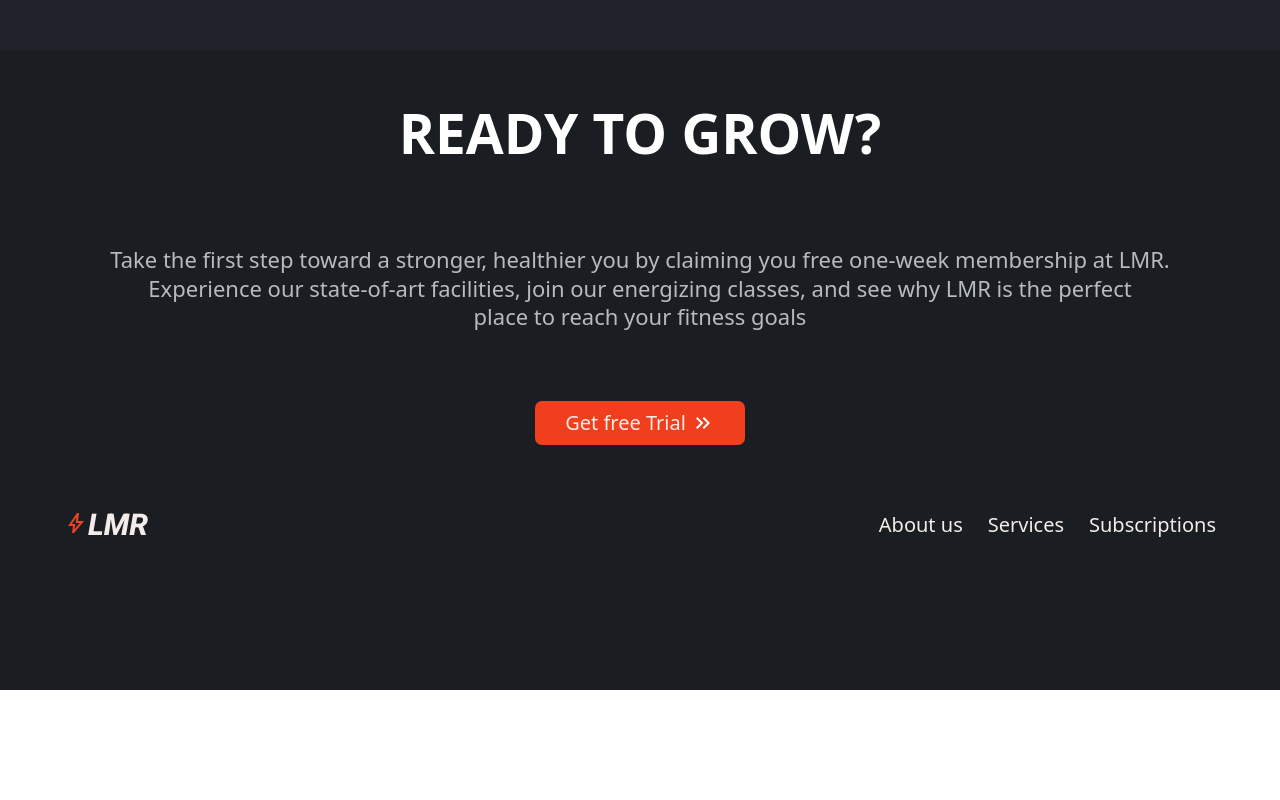
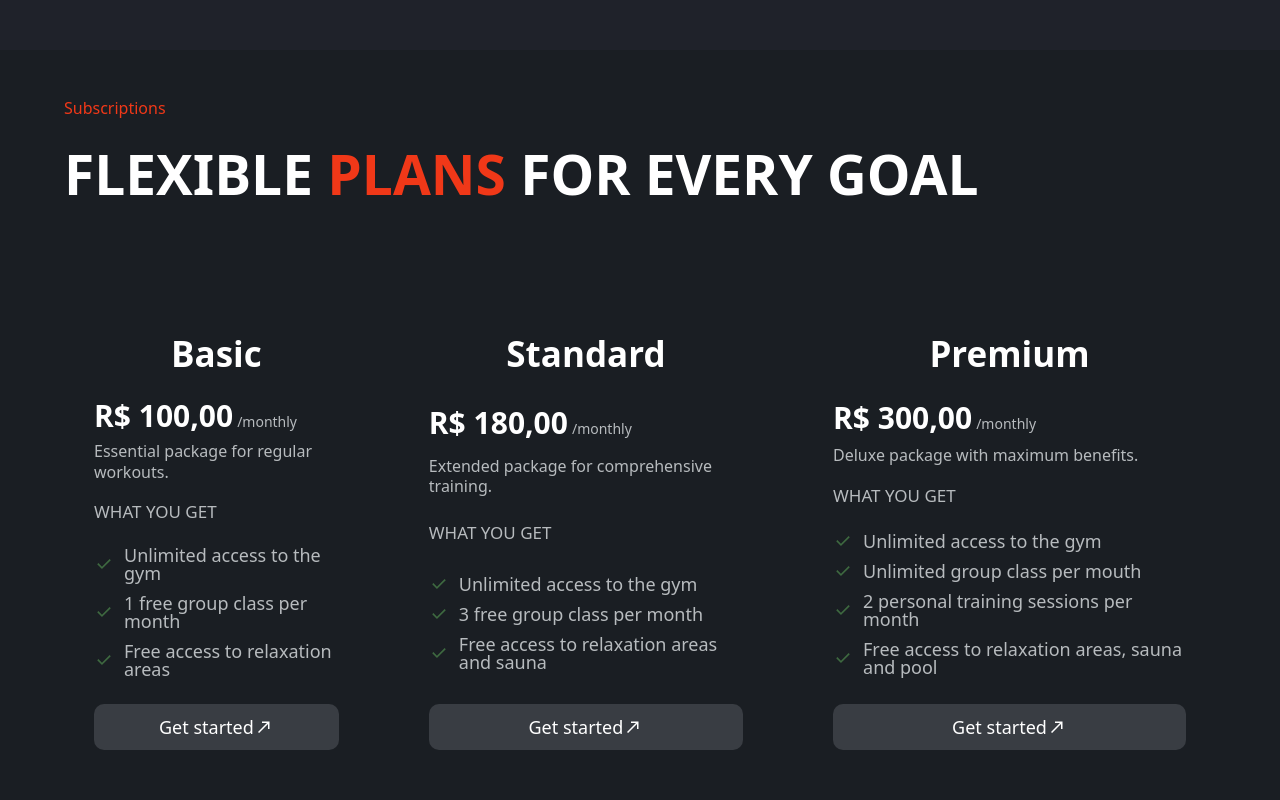
Before and after one commit to Raul-dev-br/projeto-LMR, a plain HTML site: page index.html in a window 1280 px wide. Shown: the part 2720-3520 px from the top of the page. Before the commit the page ends 3410 px from the top, so only its background shows below. Drawn offline with Linux system fonts and the light colour scheme; files whose address does not match are found by name.

Commit message:
Nova seção de subscriptions

```diff
--- a/index.html
+++ b/index.html
@@ -5,8 +5,7 @@
   <meta name="viewport" content="width=device-width, initial-scale=1.0">
   <meta name="descrition" content="Academia LMR - Treinamento moderno e de qualidade para alcançar sua melhor forma com foco e resultado.">
   <meta name="author" content="Luis, Matheus, Raul">
-  <link rel="stylesheet" href="src/styles/vendor/reset.css">
-  <link rel="stylesheet" href="src/styles/global.css">
+  <link rel="stylesheet" href="src/styles/index.css">
   <link rel="icon" href="src/assets/images/icons/favicon-lmr.png">
   <title>LMR Academy</title>
 </head>
@@ -118,15 +117,79 @@
     </section>
   </div>
 
-  <!-- <div class="fourth-container" id="subscriptions">
+  <div class="fourth-container" id="subscriptions">
     <section class="container">
       <h3>Subscriptions</h3>
 
-      <h2>Flexible <span class="styled-word">Plans</span> for every goal</h2>
+      <h2 class="subscriptions-title">Flexible <span class="styled-word">Plans</span> for every goal</h2>
 
-      <div></div>
+      <div class="container-prices">
+        <article class="card-price">
+          <h3 class="card-price-title">Basic</h3>
+
+          <span class="card-price-div">
+            <span class="card-price-monthly-price">R$ 100,00</span>
+            <p>/monthly</p>
+          </span>
+
+          <p class="card-price-description">Essential package for regular workouts.</p>
+
+          <h4 class="card-price-bonus">What you get</h4>
+
+          <ul class="card-price-list">
+            <li class="item">Unlimited access to the gym</li>
+            <li class="item">1 free group class per month</li>
+            <li class="item">Free access to relaxation areas</li>
+          </ul>
+
+          <a href="#" class="button-price"><span>Get started </span><img src="src/assets/images/icons/icone-seta2.svg" alt="seta dupla"></a>
+        </article>
+
+        <article class="card-price">
+          <h3 class="card-price-title">Standard</h3>
+
+          <span class="card-price-div">
+            <span class="card-price-monthly-price">R$ 180,00</span>
+            <p>/monthly</p>
+          </span>
+
+          <p class="card-price-description">Extended package for comprehensive training.</p>
+
+          <h4 class="card-price-bonus">What you get</h4>
+
+          <ul class="card-price-list">
+            <li class="item">Unlimited access to the gym</li>
+            <li class="item">3 free group class per month</li>
+            <li class="item">Free access to relaxation areas and sauna</li>
+          </ul>
+
+          <a href="#" class="button-price"><span>Get started </span><img src="src/assets/images/icons/icone-seta2.svg" alt="seta dupla"></a>
+        </article>
+
+        <article class="card-price">
+          <h3 class="card-price-title">Premium</h3>
+
+          <span class="card-price-div">
+            <span class="card-price-monthly-price">R$ 300,00</span>
+            <p>/monthly</p>
+          </span>
+
+          <p class="card-price-description">Deluxe package with maximum benefits.</p>
+
+          <h4 class="card-price-bonus">What you get</h4>
+
+          <ul class="card-price-list">
+            <li class="item">Unlimited access to the gym</li>
+            <li class="item">Unlimited group class per mouth</li>
+            <li class="item">2 personal training sessions per month</li>
+            <li class="item">Free access to relaxation areas, sauna and pool</li>
+          </ul>
+
+          <a href="#" class="button-price"><span>Get started </span><img src="src/assets/images/icons/icone-seta2.svg" alt="seta dupla"></a>
+        </article>
+      </div>
     </section>
-  </div> -->
+  </div>
 
   <div class="fifth-container">
     <footer class="container footer-container">
@@ -152,6 +215,7 @@
   </div>
 
   <script src="src/scripts/rolagem.js"></script>
-  <script src="src/scripts/slider.js"></script>
+  <script src="src/scripts/price.js"></script>
+
 </body>
 </html>
--- /dev/null
+++ b/src/scripts/price.js
@@ -0,0 +1,13 @@
+const cards = document.querySelectorAll('.card-price');
+const botoes = document.querySelectorAll('.button-price');
+
+botoes.forEach((botao, index) => {
+  botao.addEventListener('mouseenter', () => {
+    cards[index].style.backgroundImage = 'linear-gradient(#1f222a, #87402a)';
+  });
+
+  botao.addEventListener('mouseleave', () => {
+    cards[index].style.backgroundImage = 'none'; // ou uma cor padrão
+    cards[index].style.backgroundColor = '#1f222a'; // por exemplo
+  });
+});
--- /dev/null
+++ b/src/styles/index.css
@@ -0,0 +1,8 @@
+@import url('vendor/reset.css');
+@import url('layout/global.css');
+@import url('layout/header.css');
+@import url('layout/main-page.css');
+@import url('layout/about.css');
+@import url('layout/services.css');
+@import url('layout/subscriptions.css');
+@import url('layout/footer.css');
--- a/src/styles/global.css
+++ b/src/styles/layout/global.css
@@ -1,9 +1,3 @@
-@import url('layout/header.css');
-@import url('layout/main-page.css');
-@import url('layout/about.css');
-@import url('layout/services.css');
-@import url('layout/footer.css');
-
 
 @font-face {
   font-family: "Roboto";
@@ -95,8 +89,8 @@ a{
 }
 
 .fifth-container{
-  background-color: var(--color-seven);
-  height: 80vh;
+  background-color: var(--color-eight);
+  height: 500px;
 }
 
 .container{
--- /dev/null
+++ b/src/styles/layout/subscriptions.css
@@ -0,0 +1,102 @@
+.subscriptions-title{
+  margin: 0 0 4rem 0;
+  padding-top: 0;
+}
+
+.container-prices{
+  display: flex;
+  justify-content: space-evenly;
+  gap: 3.0rem;
+  width: 100%;
+}
+
+.card-price{
+  padding: 3.0rem;
+  border-radius: 20px;
+  flex-grow: 1;
+  display: flex;
+  flex-direction: column;
+  min-height: 400px;
+  justify-content: space-between;
+}
+
+.card-price-title{
+  text-align: center;
+  font-size: 3.5rem;
+  font-weight: 600;
+  color: var(--color-four);
+}
+
+.card-price-div{
+  display: flex;
+  align-items: first baseline;
+  gap: 4px;
+  color: var(--color-six);
+}
+
+.card-price-monthly-price{
+  font-size: 3.0rem;
+  font-weight: 800;
+  color: var(--color-four);
+}
+
+.card-price-div p{
+  font-size: 1.4rem;
+}
+
+.card-price-description{
+  font-size: 1.6rem;
+  margin: 1.0rem 0 2.0rem 0;
+}
+
+.card-price-bonus{
+  font-size: 1.7rem;
+  color: var(--color-six);
+  text-transform: uppercase;
+}
+
+.card-price-list{
+  list-style-type: none;
+  font-size: 1.8rem;
+  color: var(--color-six);
+  margin: 2rem 0;
+}
+
+.card-price-list .item{
+  position: relative;
+  padding: 6px 0 6px 30px; /* espaço para o ícone */
+}
+
+.card-price-list .item::before{
+  content: "";
+  position: absolute;
+  left: 0;
+  top: 50%;
+  transform: translateY(-50%);
+  width: 20px;
+  height: 20px;
+  background-image: url('../../assets/images/icons/icone-check.svg'); /* coloque aqui o caminho da sua imagem */
+  background-size: contain;
+  background-repeat: no-repeat;
+}
+
+.button-price{
+  width: 100%;
+  display: flex;
+  justify-content: center;
+  align-items: center;
+  font-size: 1.8rem;
+  background-color: #393d43;
+  padding: 1.3rem 0;
+  border-radius: 10px;
+  color: var(--color-four);
+}
+
+.button-price:hover{
+  transition: .3s ease-in-out;
+  background-color: var(--color-nine);
+}
+
+/* .button-price:hover ~ .card-price{
+  background-image: linear-gradient(#1f222a, #f13e1d);
+} */
```
Also changed, not shown: src/assets/images/icons/icone-check.svg (added), src/assets/images/icons/icone-seta.svg (added), src/assets/images/icons/icone-seta2.svg (added).
